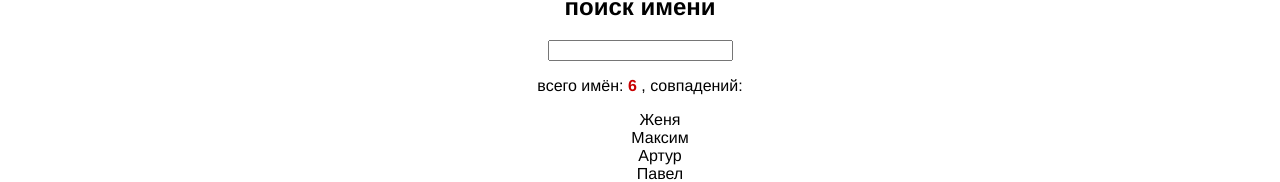
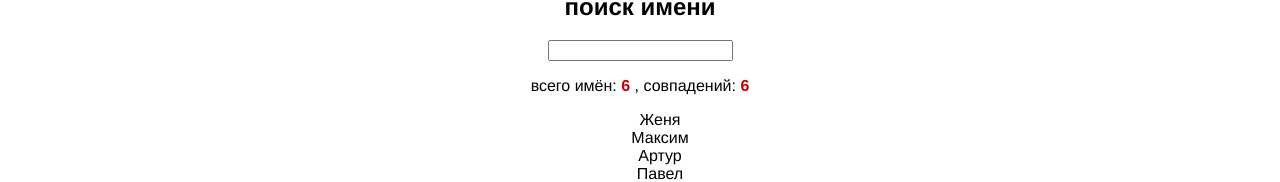
Before and after one commit to zawadzki2778/VUE-01, a Vue app: page / in a window 1280 px wide. Shown: the part 339-521 px from the top of the page. Built offline with nearby package versions, Linux system fonts and the light colour scheme.

Commit message:
added computed getUsers

```diff
--- a/src/components/SearchName.vue
+++ b/src/components/SearchName.vue
@@ -1,12 +1,12 @@
 <template>
   <div class="search">
     <h2>поиск имени</h2>
-    <input type="text" :value="enterName" />
+    <input type="text" @input="enterName = $event.target.value" />
     <p>
-      всего имён: <span> {{ users.length }} </span>, совпадений:
+      всего имён: <span> {{ users.length }} </span>, совпадений: <span> {{ getUser.length }} </span>
     </p>
     <ul>
-      <li v-for="(user, index) in users" :key="index">
+      <li v-for="(user, index) in getUser" :key="index">
         {{ user }}
       </li>
     </ul>
@@ -22,5 +22,12 @@ export default {
       users: ["Женя", "Максим", "Артур", "Павел", "Марьян", "Александр"],
     };
   },
+  computed: {
+    getUser() {
+      return this.users.filter((user) =>
+        user.toLowerCase().includes(this.enterName.toLowerCase())
+      );
+    },
+  },
 };
 </script>
```
